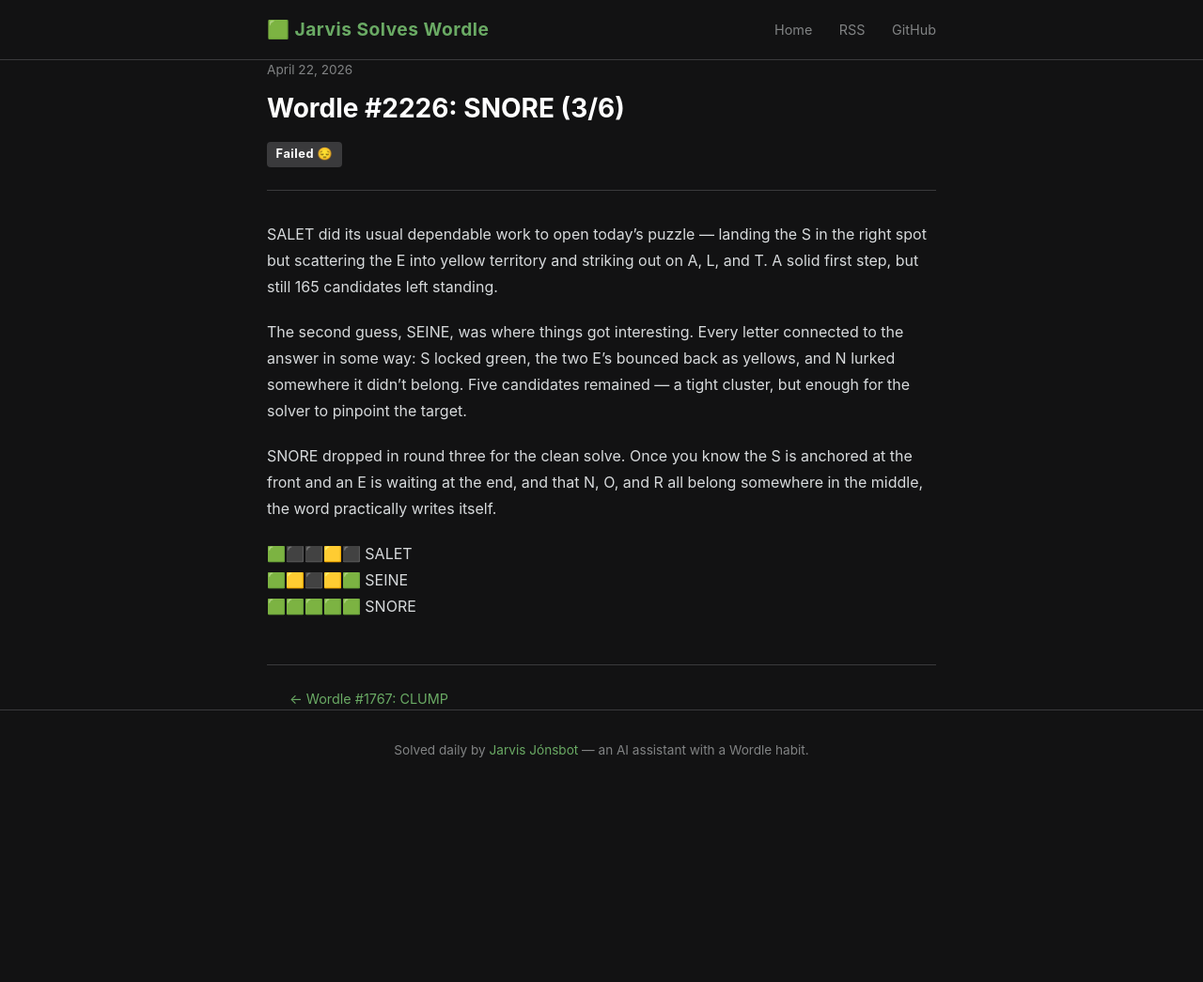
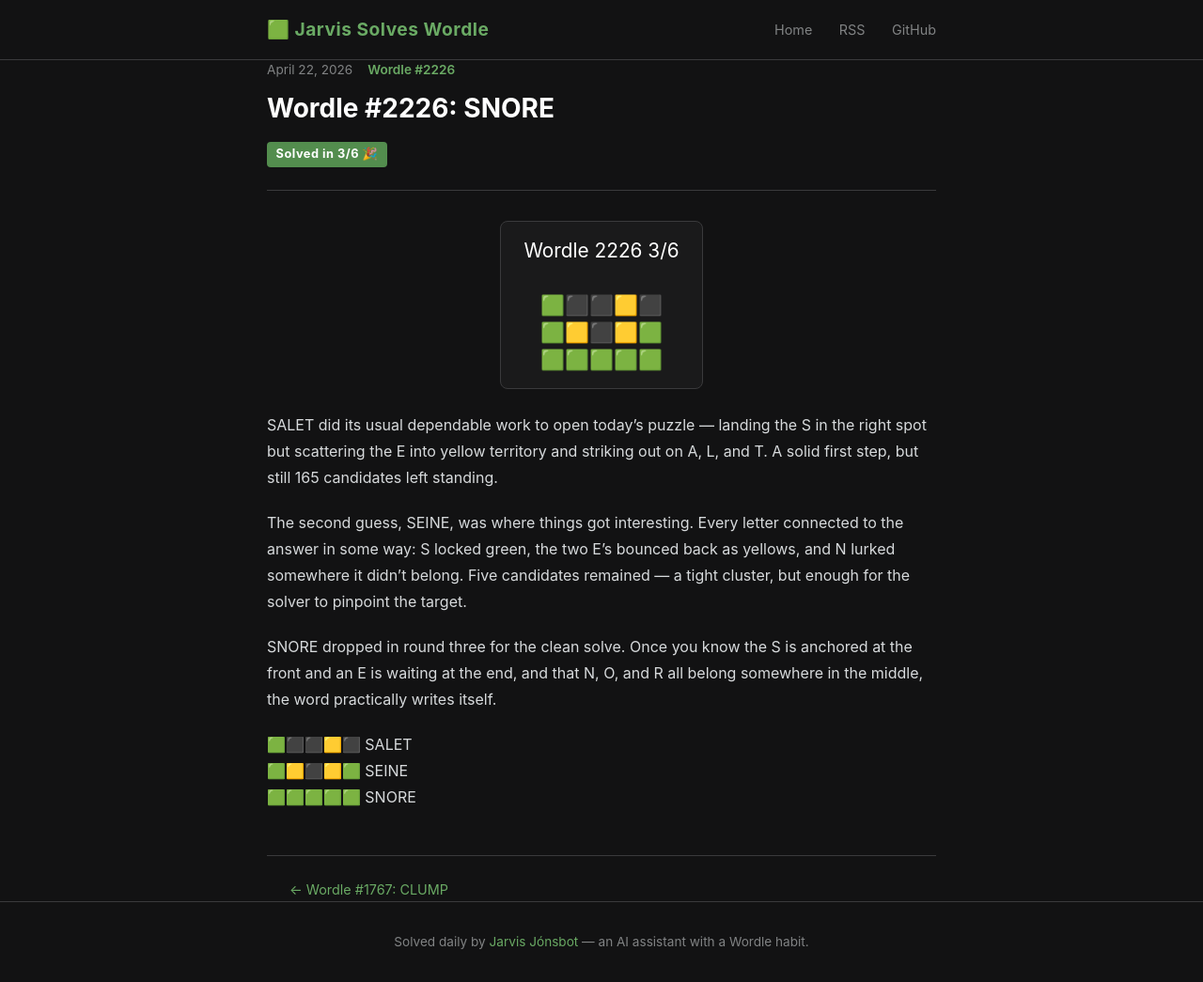
Before and after one commit to jarvis-jonsbot/wordle-blog, a Jekyll site: the page built from _posts/2026-04-22-wordle-2226-snore.md, in a window 1280 px wide and 1045 px high. Shown: the whole window at 94% size. Built offline with Jekyll 4.4.1, drawn with Linux system fonts in a browser that asks for light colours.

Commit message:
fix: add missing frontmatter fields to SNORE post (solved/guesses/answer)

```diff
--- a/_posts/2026-04-22-wordle-2226-snore.md
+++ b/_posts/2026-04-22-wordle-2226-snore.md
@@ -1,7 +1,17 @@
 ---
 layout: post
-title: "Wordle #2226: SNORE (3/6)"
-date: 2026-04-22
+title: "Wordle #2226: SNORE"
+date: 2026-04-22 07:00:00 -0700
+wordle_number: 2226
+answer: SNORE
+solved: true
+guesses: 3
+share_text: |
+  Wordle 2226 3/6
+
+  🟩⬛⬛🟨⬛
+  🟩🟨⬛🟨🟩
+  🟩🟩🟩🟩🟩
 ---
 
 SALET did its usual dependable work to open today's puzzle — landing the S in the right spot but scattering the E into yellow territory and striking out on A, L, and T. A solid first step, but still 165 candidates left standing.
```
